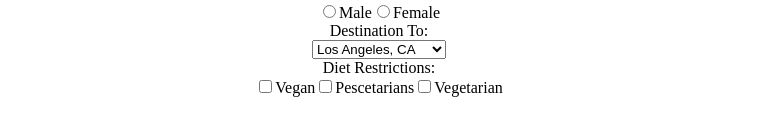
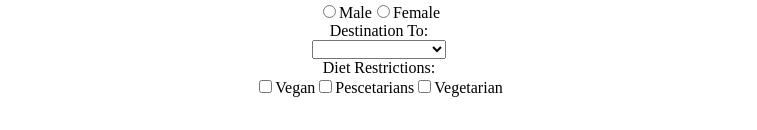
Before and after one commit to its-gio/To-Do-App, a React (Create React App) app: page / in a window 1280 px wide. Shown: the part 496-626 px from the top of the page, without its empty margins (261-1018 px from the left). Built offline with nearby package versions, Linux system fonts and the light colour scheme.

Commit message:
Select section now changes state. (Find better way to show nothing is chosen)

```diff
--- a/src/components/Form.jsx
+++ b/src/components/Form.jsx
@@ -68,7 +68,8 @@ class Form extends Component {
         />
         Other... */}
         <legend>Destination To:</legend>
-        <select name="locationTo" type="text" placeholder="Location To...">
+        <select name="locationTo" onChange={this.props.updateForm}>
+          <option value="" />
           <option value="Los Angeles, CA">Los Angeles, CA</option>
           <option value="San Fransisco, CA">San Fransisco, CA</option>
           <option value="Austin, TX">Austin, TX</option>
```
